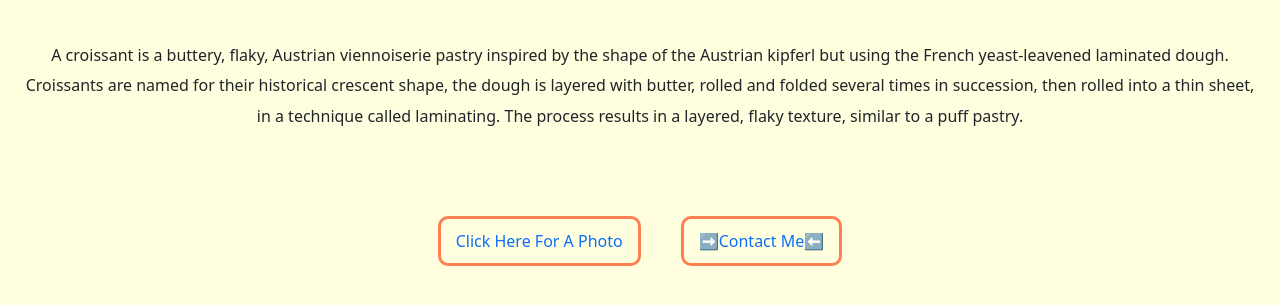
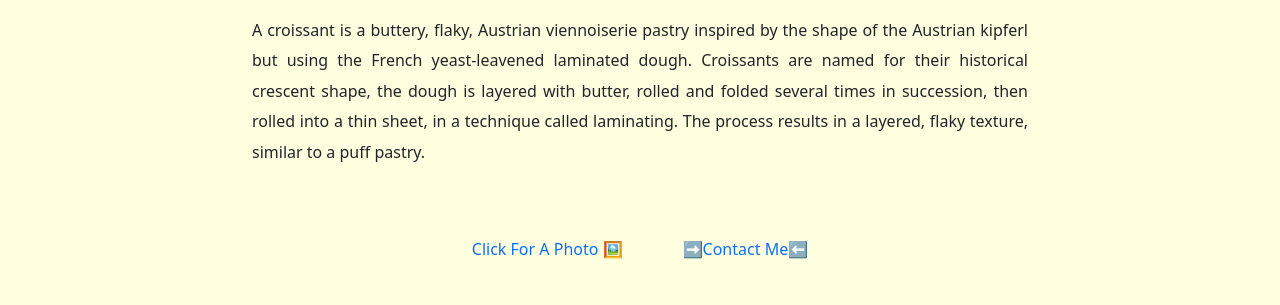
Before and after one commit to erina92/croissant-responsive-project-week-3, a plain HTML site: page index.html in a window 1280 px wide. Shown: the part 153-458 px from the top of the page. Drawn offline with nearby package versions, Linux system fonts and the light colour scheme.

Commit message:
fixed css and html 2

```diff
--- a/css/styles.css
+++ b/css/styles.css
@@ -10,6 +10,11 @@ body {
   margin-top: 100px;
 }
 
+.container {
+  margin: 0 auto;
+  max-width: 800px;
+}
+
 h1,
 h6 {
   text-align: center;
@@ -17,10 +22,9 @@ h6 {
 }
 
 p {
-  text-align: center;
+  text-align: justify;
   line-height: 1.9;
   margin: 20px auto;
-  padding: 25px;
 }
 
 .links {
@@ -32,10 +36,9 @@ p {
 .links a {
   margin: 20px;
   border-radius: 4px;
-  padding: 10px 15px 10px 15px;
+  padding: 10px;
   text-decoration: none;
   text-transform: capitalize;
-  border: 3px solid coral;
   border-radius: 10px;
 }
 
--- a/index.html
+++ b/index.html
@@ -19,17 +19,19 @@
   </head>
   <body>
     <h1>All about croissants 🥐</h1>
-    <p>
-      A croissant is a buttery, flaky, Austrian viennoiserie pastry inspired by
-      the shape of the Austrian kipferl but using the French yeast-leavened
-      laminated dough. Croissants are named for their historical crescent shape,
-      the dough is layered with butter, rolled and folded several times in
-      succession, then rolled into a thin sheet, in a technique called
-      laminating. The process results in a layered, flaky texture, similar to a
-      puff pastry.
-    </p>
+    <div class="container">
+      <p>
+        A croissant is a buttery, flaky, Austrian viennoiserie pastry inspired
+        by the shape of the Austrian kipferl but using the French yeast-leavened
+        laminated dough. Croissants are named for their historical crescent
+        shape, the dough is layered with butter, rolled and folded several times
+        in succession, then rolled into a thin sheet, in a technique called
+        laminating. The process results in a layered, flaky texture, similar to
+        a puff pastry.
+      </p>
+    </div>
     <footer class="links">
-      <a href="/photo.html" title="Photo">Click here for a photo</a>
+      <a href="/photo.html" title="Photo">Click for a photo 🖼️</a>
       <a href="/contact.html" title="Contact">➡️Contact me⬅️</a>
     </footer>
   </body>
```
Also changed, not shown: contact.html (+4 -2 lines).
